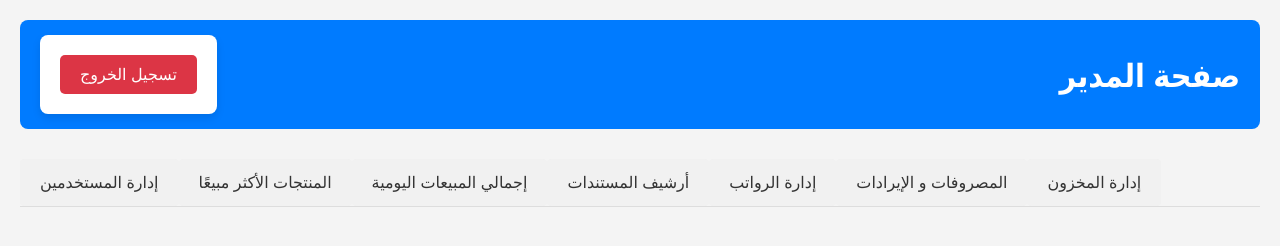
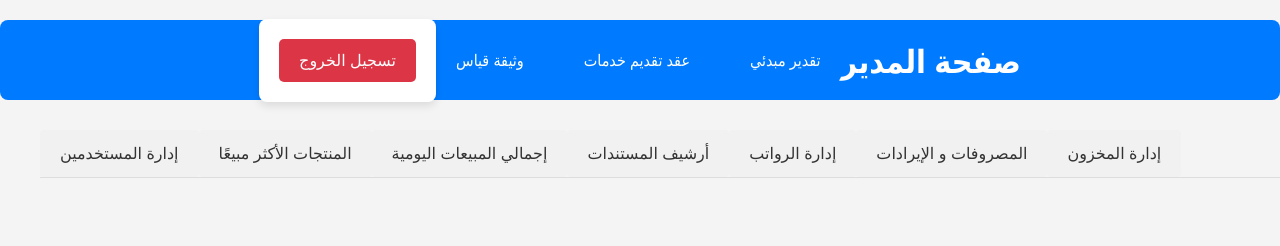
Before and after one commit to dalimodalimo/bait_almas, a website: page public/admin.html in a window 1280 px wide. Drawn offline with nearby package versions, Linux system fonts and the light colour scheme; no server answers.

Commit message:
Your commit message

```diff
--- a/public/admin.css
+++ b/public/admin.css
@@ -40,7 +40,7 @@ h2 {
 .btn-logout {
     background-color: #dc3545;
     color: white;
-    padding: 10px 20px;
+
     border: none;
     border-radius: 5px;
     font-size: 1rem;
@@ -458,3 +458,37 @@ button:active {
     cursor: not-allowed;
     pointer-events: none;
 }
+
+
+
+
+
+
+/* Header pour les liens de téléchargement */
+.download-header {
+    width: 100%;
+    height: 50px;
+
+    display: flex;
+    align-items: center;
+    justify-content: center;
+}
+
+.link-container {
+    display: flex;
+    gap: 20px;
+}
+
+.download-link {
+    padding: 10px 20px;
+    background-color: #007bff;
+    color: white;
+    text-decoration: none;
+    border-radius: 5px;
+    transition: background-color 0.3s ease, transform 0.3s ease;
+}
+
+.download-link:hover {
+    background-color: #0056b3;
+    transform: scale(1.05);
+}
--- a/public/admin.html
+++ b/public/admin.html
@@ -9,8 +9,14 @@
 
 </head>
 <body>
-    <header>
+    <header class="download-header">
         <h1>صفحة المدير</h1>
+        <div class="link-container">
+            <a href="/documentation/cotation.pdf" download class="download-link">تقدير مبدئي</a>
+            <a href="documentation/contract.pdf" download class="download-link">عقد تقديم خدمات</a>
+            <a href="/documentation/mesure.pdf" download class="download-link">وثيقة قياس</a>
+
+        </div>
         <!-- زر تسجيل الخروج -->
         <form id="logout-form" action="/logout" method="POST">
             <button type="submit" class="btn-logout">تسجيل الخروج</button>
@@ -25,7 +31,7 @@
         <button class="tablinks" onclick="openTab(event, 'document-archive')">أرشيف المستندات</button>
         <button class="tablinks" onclick="openTab(event, '-----')">إدارة الرواتب </button>
         <button class="tablinks" onclick="openTab(event, '-----')">المصروفات و الإيرادات</button>
-        <button class="tablinks" onclick="openTab(event, 'stock-management')">إدارة المخزون </button>
+        <button class="tablinks" onclick="openTab(event, 'stock-management' )">إدارة المخزون </button>
     </div>
 
     <!-- محتوى علامات التبويب -->
@@ -256,6 +262,8 @@
         </div>
     </div>
 
+
+
     <script src="admin.js"></script>
     <script src="storemanager.js" defer></script>
 </body>
```
Also changed, not shown: public/login.html (+1 -10 lines), 7 other files.
